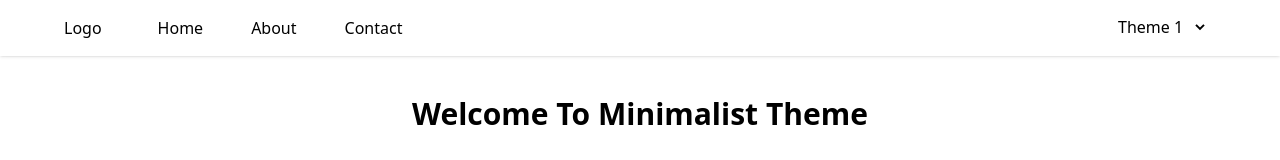
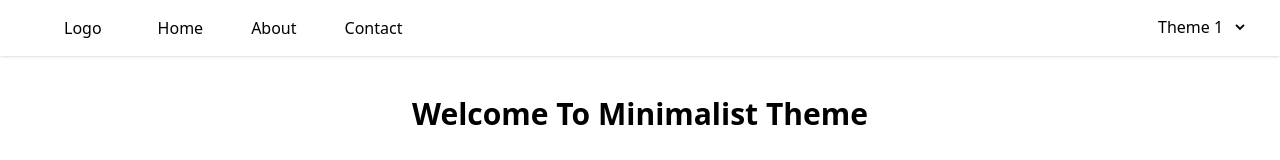
Before and after one commit to gautamvaibhav56-sketch/multi-theme-switcher-app, a React (Vite) app: page / in a window 1280 px wide. Shown: the top 160 px of the page. Built offline with nearby package versions, Linux system fonts and the light colour scheme.

Commit message:
margin adjusted for medium scfreens

```diff
--- a/src/components/Dropdown.tsx
+++ b/src/components/Dropdown.tsx
@@ -27,7 +27,7 @@ const Dropdown: React.FC = () => {
     <select
       value={selected}
       onChange={handleChange}
-      className="rounded animate-bounce cursor-pointer hover:animate-none px-2 py-1 lg:mr-16 xs:mr-10 hover:opacity-60 transition-all duration-500"
+      className="rounded animate-bounce cursor-pointer hover:animate-none px-2 py-1 sm:mx-6 hover:opacity-60 transition-all duration-500"
     >
       {themeConfig.map((ele: ThemeConfigItem) => (
         <option className="text-black" key={ele.id} value={ele.name}>
```
